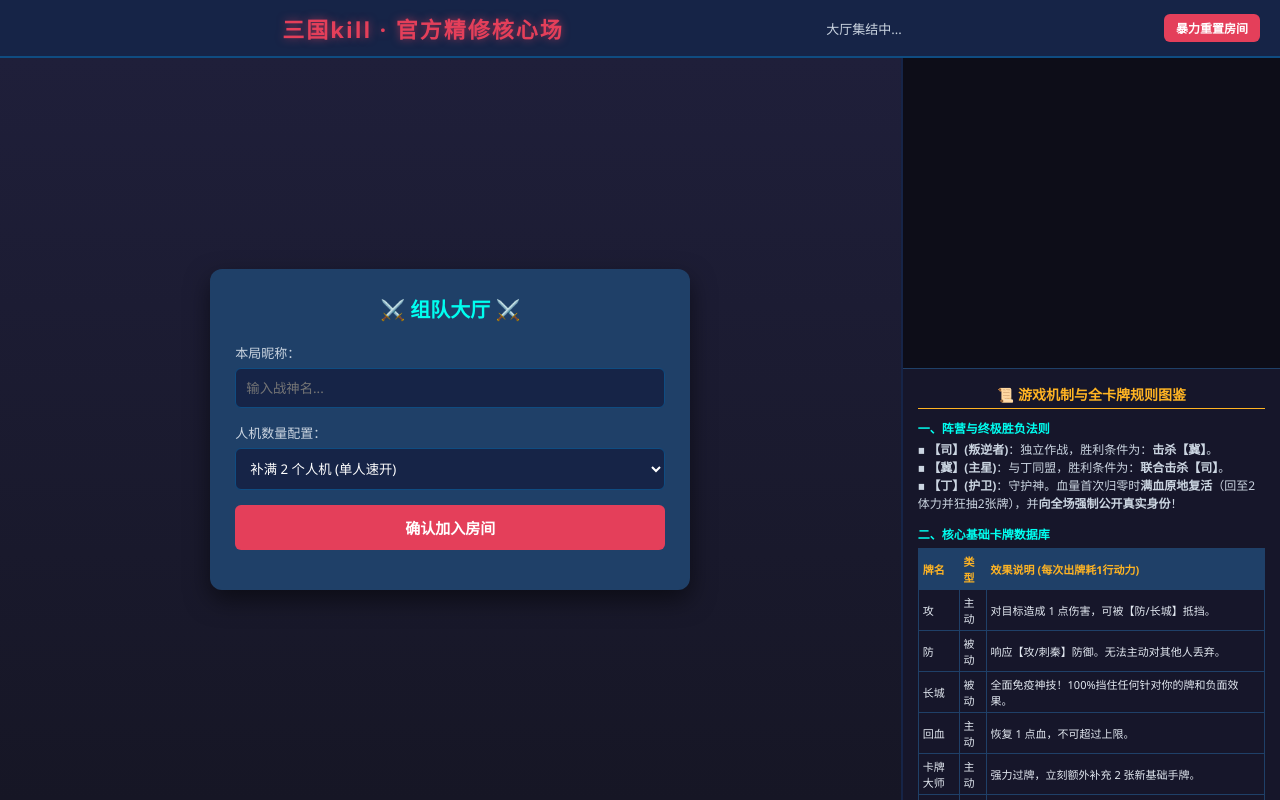
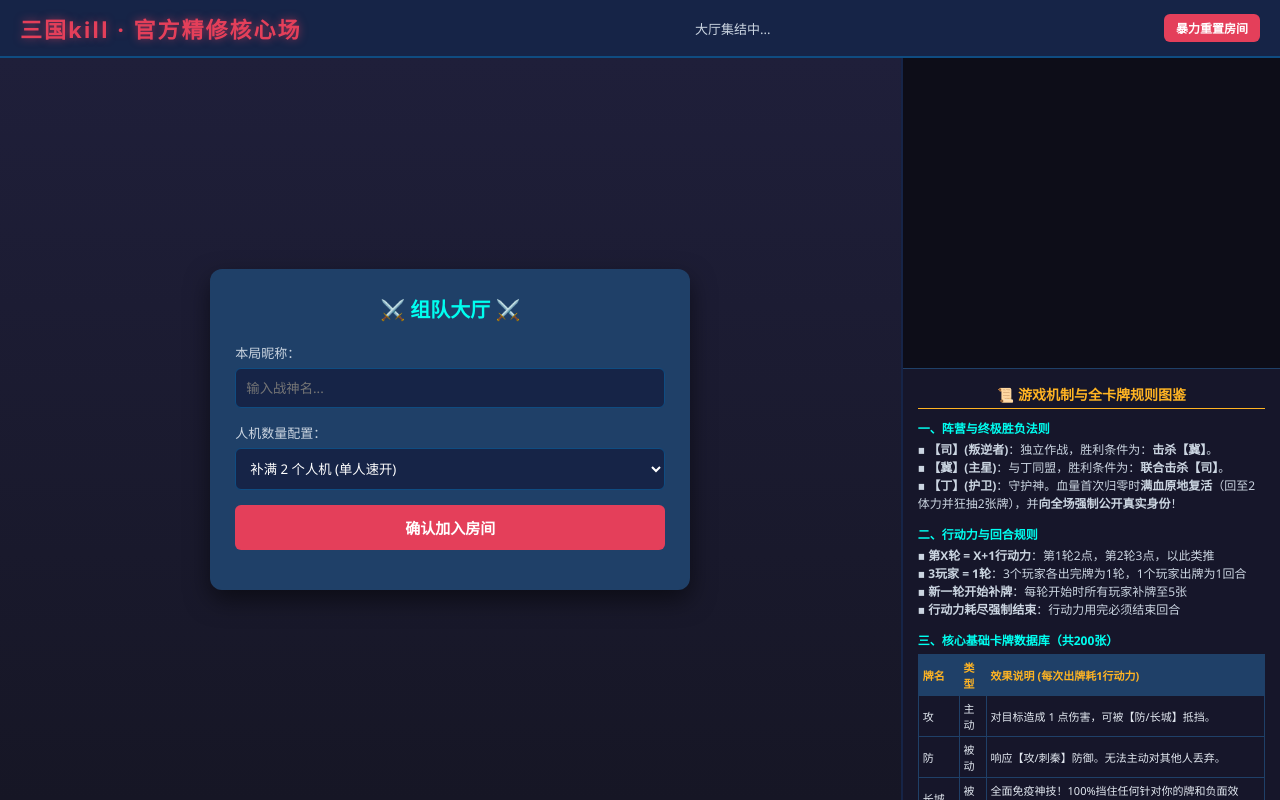
Before and after one commit to 123456-gitch/SG-kill, a Flask app: page / in a window 1280 px wide. Run offline with Flask 3, Linux system fonts and the light colour scheme; some libraries are stand-ins or nearby versions.

Commit message:
Update index.html

```diff
--- a/my_card_game/templates/index.html
+++ b/my_card_game/templates/index.html
@@ -103,7 +103,7 @@
 <body>
 
     <header>
-        <h1><h1>三国kill · 官方精修核心场</h1></h1>
+        <h1>三国kill · 官方精修核心场</h1>
         <div id="game-meta" style="font-size: 13px; color: #cbd5e1;">大厅集结中...</div>
         <button class="btn" style="width:auto; padding:5px 12px; font-size:12px;" onclick="resetGame()">暴力重置房间</button>
     </header>
@@ -150,7 +150,14 @@
                     <div class="rules-text">▪ <b>【丁】(护卫)</b>：守护神。血量首次归零时<b>满血原地复活</b>（回至2体力并狂抽2张牌），并<b>向全场强制公开真实身份</b>！</div>
                 </div>
                 <div class="rules-section">
-                    <div class="rules-sub">二、核心基础卡牌数据库</div>
+                    <div class="rules-sub">二、行动力与回合规则</div>
+                    <div class="rules-text">▪ <b>第X轮 = X+1行动力</b>：第1轮2点，第2轮3点，以此类推</div>
+                    <div class="rules-text">▪ <b>3玩家 = 1轮</b>：3个玩家各出完牌为1轮，1个玩家出牌为1回合</div>
+                    <div class="rules-text">▪ <b>新一轮开始补牌</b>：每轮开始时所有玩家补牌至5张</div>
+                    <div class="rules-text">▪ <b>行动力耗尽强制结束</b>：行动力用完必须结束回合</div>
+                </div>
+                <div class="rules-section">
+                    <div class="rules-sub">三、核心基础卡牌数据库（共200张）</div>
                     <table class="table-desc">
                         <tr><th>牌名</th><th>类型</th><th>效果说明 (每次出牌耗1行动力)</th></tr>
                         <tr><td>攻</td><td>主动</td><td>对目标造成 1 点伤害，可被【防/长城】抵挡。</td></tr>
@@ -166,12 +173,12 @@
                     </table>
                 </div>
                 <div class="rules-section">
-                    <div class="rules-sub">三、状态卡牌觉醒词条</div>
-                    <div class="rules-text">每2个轮次结束时重置洗牌，冷却时间均为 3 回合。</div>
+                    <div class="rules-sub">四、状态卡牌觉醒词条</div>
+                    <div class="rules-text">每2个轮次结束时重置洗牌，冷却时间均为 3 回合（含装备回合）。</div>
                     <div class="rules-text">▪ <b>【背水一战】</b>：上限重置为5。轮到自己时可献祭 X 点血，暴抽 X+1 张。</div>
-                    <div class="rules-text">▪ <b>【饮鸩止渴】</b>：血量与上限瞬间撑爆至 10！但每3回合触发慢毒，上限减2，血强制回2。</div>
-                    <div class="rules-text">▪ <b>【卧薪尝胆】</b>：上限5。自带减伤（受攻伤害减1），但自己只要主动出牌就会受到执念反噬自残扣1血。</div>
-                    <div class="rules-text">▪ <b>【暗度陈仓】</b>：颠倒黑白。你允许将【攻】伪装成【防】防守，或将【防】当成【攻】打出！</div>
+                    <div class="rules-text">▪ <b>【饮鸩止渴】</b>：血量与上限瞬间撑爆至 10！但每3回合触发慢毒，上限减2。</div>
+                    <div class="rules-text">▪ <b>【卧薪尝胆】</b>：上限5。自带减伤（受攻伤害减1），但自己只要主动出牌就会受到执念反噬自残扣1血（最低1血不死）。</div>
+                    <div class="rules-text">▪ <b>【暗度陈仓】</b>：上限重置为5。出牌时可将【防】当【攻】打出；防守时可将【攻】当【防】使用。</div>
                 </div>
             </div>
         </div>
@@ -210,7 +217,6 @@
             socket.emit('reset_game');
         }
 
-        // 💥【核心硬伤完全修复】：将点击校验和状态捕获完美集成到纯粹的 JS 函数作用域内
         function selectTarget(idx) {
             if (idx === myIndex) {
                 alert("🚩 操作提示：不能锁定你自己哦！请点击其他玩家头像框进行对线锁定。");
@@ -319,7 +325,6 @@
                 for(let h=0; h<p.hp; h++) hpHearts += "❤️";
                 for(let m=p.hp; m<p.max_hp; m++) hpHearts += "🖤";
 
-                // 💥【核心修复】：去除 onclick 字符串里的不可用变量表达式，安全干净地传递 p.idx
                 anchor.innerHTML += `
                     <div class="${cardClass}" id="pcard-${p.idx}" onclick="selectTarget(${p.idx})">
                         <div class="p-header">
@@ -342,22 +347,15 @@
             const handAnchor = document.getElementById("basic-hand-anchor");
             handAnchor.innerHTML = "";
             data.my_cards.forEach(card => {
-                if (data.my_status === "暗度陈仓" && (card === "攻" || card === "防")) {
-                    if (card === "攻") {
-                        handAnchor.innerHTML += `
-                            <div style="display:flex; flex-direction:column; gap:2px;">
-                                <button class="card-item" onclick="playCard('攻')">攻 (原版)</button>
-                                <button class="card-item" style="background:#22a6b3;" onclick="playAnduxu('攻','防')">当【防】用</button>
-                            </div>
-                        `;
-                    } else {
+                if (data.my_status === "暗度陈仓" && card === "防") {
                     handAnchor.innerHTML += `
                         <div style="display:flex; flex-direction:column; gap:2px;">
                             <button class="card-item" style="background:#535c68;color:#ccc;" disabled>防 (待机)</button>
                             <button class="card-item" style="background:#eb4d4b;" onclick="playAnduxu('防','攻')">当【攻】打</button>
                         </div>
                     `;
-                    }
+                } else if (data.my_status === "暗度陈仓" && card === "攻") {
+                    handAnchor.innerHTML += `<button class="card-item" onclick="playCard('攻')">攻</button>`;
                 } else {
                     if (["防", "长城"].includes(card)) {
                         handAnchor.innerHTML += `<button class="card-item" style="background:#535c68; color:#aaa; cursor:not-allowed;" title="被动防御卡，受到攻击时在屏幕中央弹出时才可点用" disabled>${card}</button>`;
```
Lines whose indentation alone changed are shown as unchanged.
